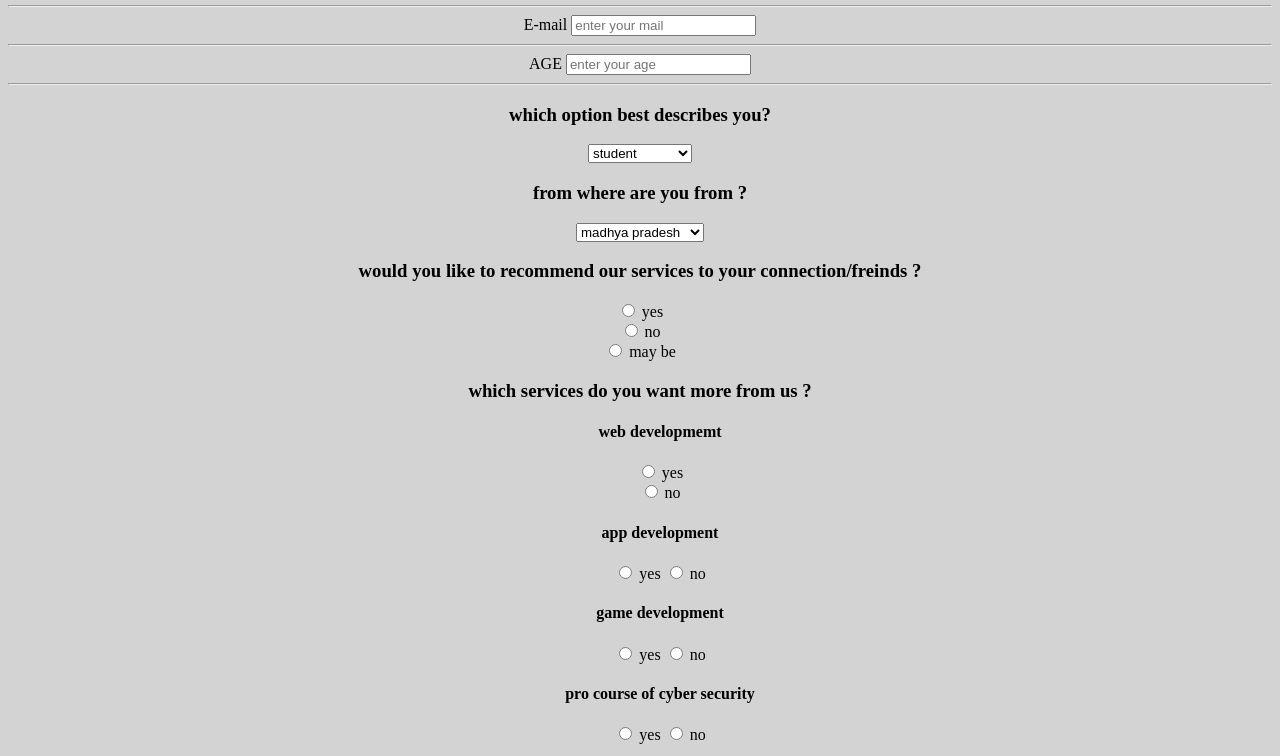
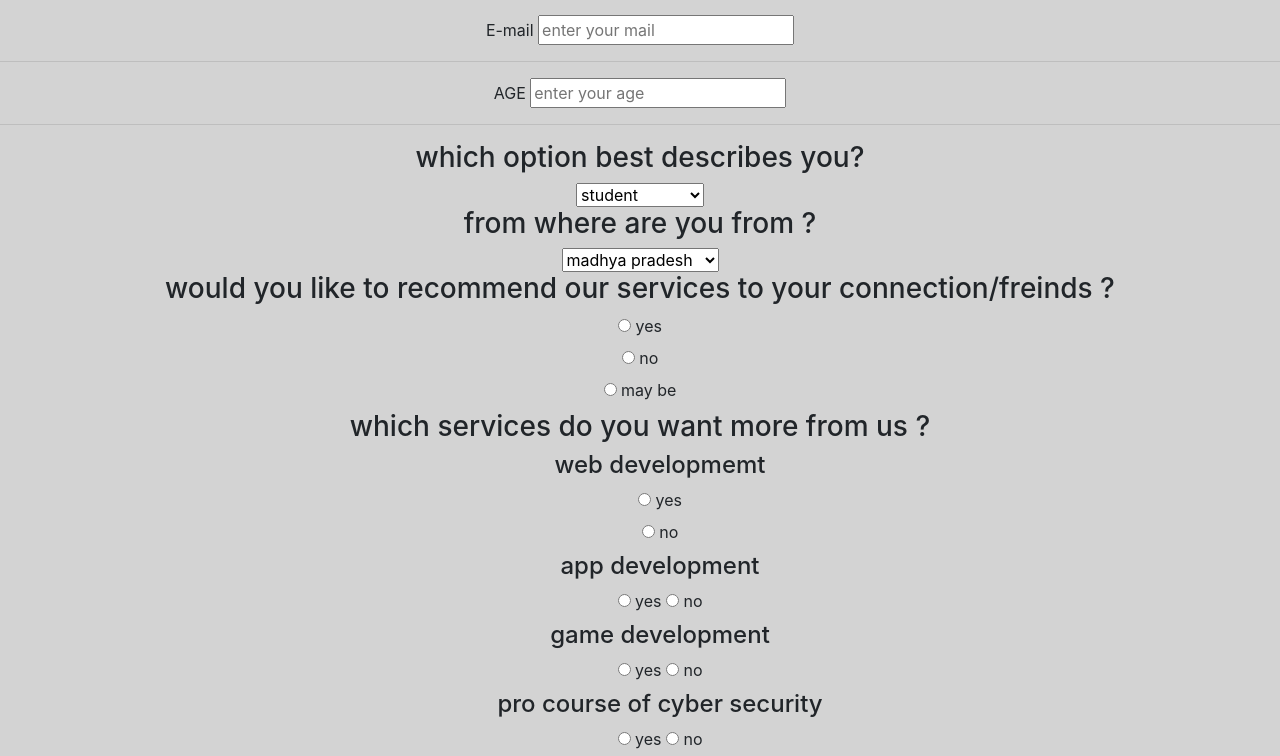
Before and after one commit to sagar598/Survey-form, a plain HTML site: page index.html in a window 1280 px wide. Shown: the part 104-860 px from the top of the page. Drawn offline with nearby package versions, Linux system fonts and the light colour scheme.

Commit message:
Update index.html

```diff
--- a/index.html
+++ b/index.html
@@ -5,7 +5,8 @@
     <meta charset="UTF-8">
     <meta http-equiv="X-UA-Compatible" content="IE=edge">
     <meta name="viewport" content="width=device-width, initial-scale=1.0">
-    <title>Document</title>
+    <title>survey form</title>
+    <link rel="stylesheet" href="https://stackpath.bootstrapcdn.com/bootstrap/4.1.3/css/bootstrap.min.css " integrity="sha384-MCw98/SFnGE8fJT3GXwEOngsV7Zt27NXFoaoApmYm81iuXoPkFOJwJ8ERdknLPMO " crossorigin="anonymous ">
 </head>
 
 <body style="background:lightgrey;">
```
